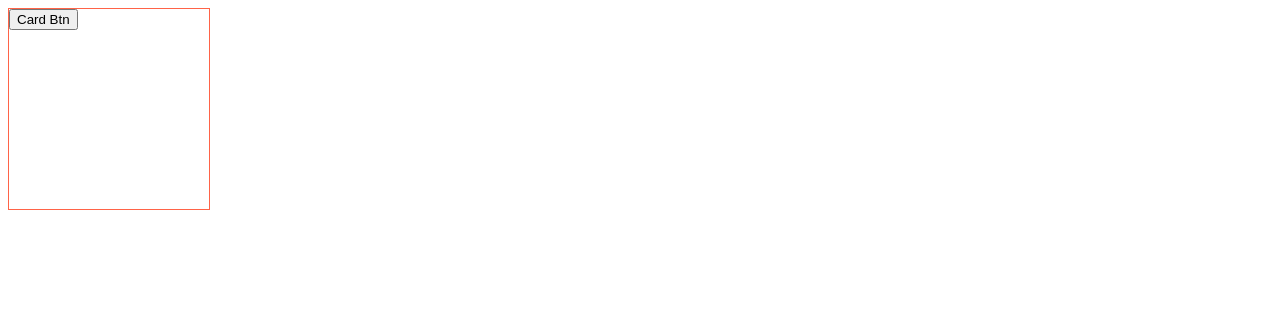
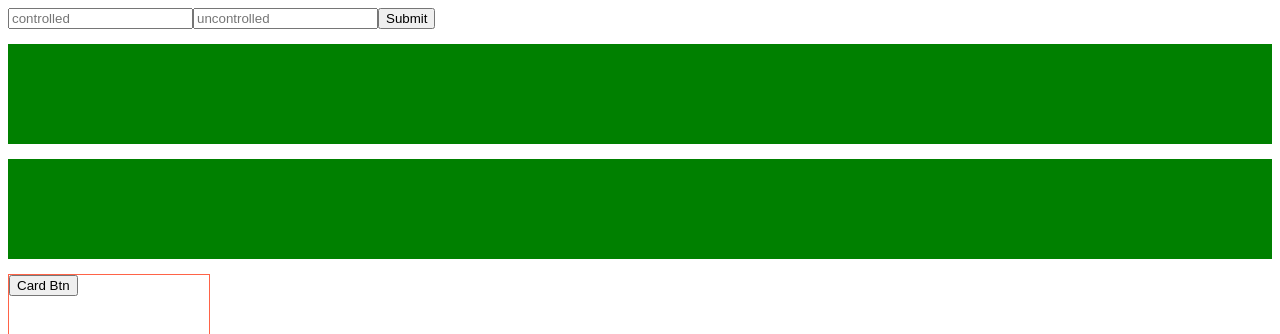
Before and after one commit to Vladimir988/React-Typescript, a React (Create React App) app: page / in a window 1280 px wide. Shown: the top 334 px of the page. Built offline with nearby package versions, Linux system fonts and the light colour scheme; no server answers.

Commit message:
new component EventsExample.tsx

```diff
--- a/src/App.tsx
+++ b/src/App.tsx
@@ -5,6 +5,7 @@ import axios from "axios";
 import List from "./components/List";
 import UserItem from "./components/UserItem";
 import TodoItem from "./components/TodoItem";
+import EventsExample from "./components/EventsExample";
 
 function App() {
     const [users, setUsers] = useState<IUser[]>([]);
@@ -35,6 +36,7 @@ function App() {
 
     return (
         <div className="App">
+            <EventsExample />
             <Card onClick={() => {console.log('click: ')}} variant={CardVariant.outlined} width='200px' height='200px'>
                 <button>Card Btn</button>
             </Card>
--- /dev/null
+++ b/src/components/EventsExample.tsx
@@ -0,0 +1,56 @@
+import React, {FC, useRef, useState} from 'react';
+
+const EventsExample: FC = () => {
+    const [value, setValue] = useState<string>('');
+    const [isDrag, setIsDrag] = useState<boolean>(false);
+    const inputRef = useRef<HTMLInputElement>(null);
+    const changeHandler = (e: React.ChangeEvent<HTMLInputElement>) => {
+        setValue(e.target.value);
+    }
+    const clickHandler = (e: React.MouseEvent<HTMLButtonElement>) => {
+        console.log('controlled: ', value);
+        console.log('uncontrolled: ', inputRef.current?.value);
+    }
+    const dragHandler = (e: React.DragEvent<HTMLDivElement>) => {
+        console.log('dragHandler');
+    }
+    const dropHandler = (e: React.DragEvent<HTMLDivElement>) => {
+        e.preventDefault();
+        setIsDrag(false);
+        console.log('DROPED');
+    }
+    const leaveHandler = (e: React.DragEvent<HTMLDivElement>) => {
+        e.preventDefault();
+        setIsDrag(false);
+        console.log('off it');
+    }
+    const dragWithPreventHandler = (e: React.DragEvent<HTMLDivElement>) => {
+        e.preventDefault();
+        setIsDrag(true);
+        console.log('on it');
+    }
+
+    return (
+        <div>
+            <input type="text" value={value} onChange={changeHandler} placeholder="controlled" />
+            <input type="text" ref={inputRef} placeholder="uncontrolled" />
+            <button onClick={clickHandler}>Submit</button>
+            <div
+                onDrag={dragHandler}
+                draggable
+                style={{width: '100%', height: '100px', background: 'green', margin: '15px 0'}}
+            ></div>
+            <div
+                onDrop={dropHandler}
+                onDragLeave={leaveHandler}
+                onDragOver={dragWithPreventHandler}
+                style={{
+                    width: '100%', height: '100px', margin: '15px 0',
+                    background: isDrag ? 'red' : 'green',
+                }}
+            ></div>
+        </div>
+    );
+};
+
+export default EventsExample;
```
